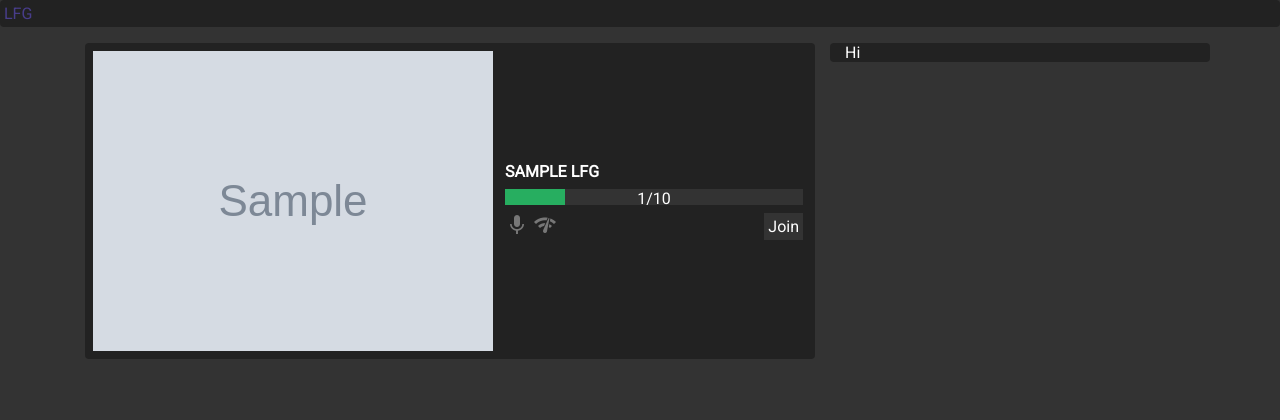
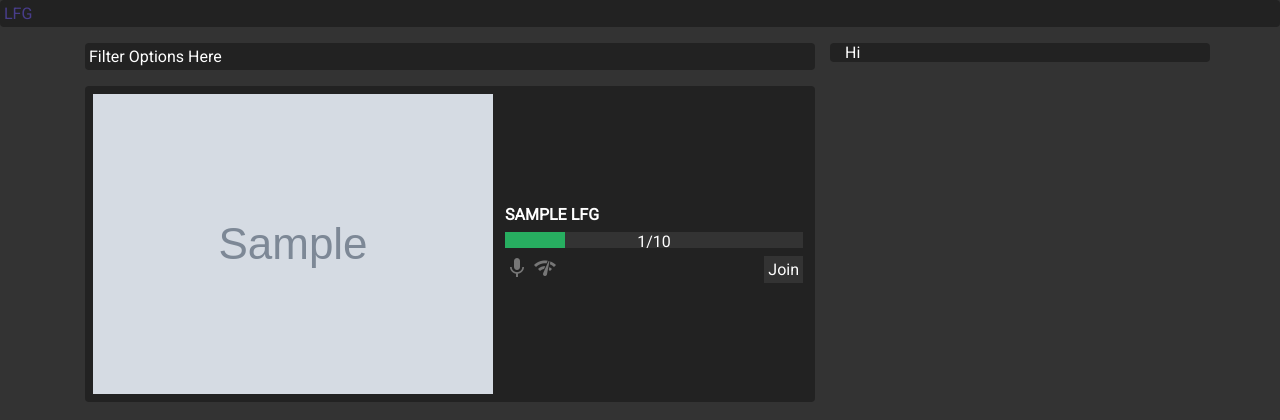
Before and after one commit to cranium/lfg, a Flask app: template templates/list.jinja2 in a window 1280 px wide. Shown: the top 420 px of the page. Run offline with Flask 2, Linux system fonts and the light colour scheme; the template is opened without the code that fills it: most values are stand-ins (such as "Sample title", 1, 10 or a date in 2020); grey boxes marked "Sample" are stand-in pictures.

Commit message:
create location for filters form

```diff
--- a/templates/list.jinja2
+++ b/templates/list.jinja2
@@ -1,5 +1,8 @@
 {% extends "page.jinja2" %}
 {% block content %}
+    <div class="lfg--block lfg--padding-1 lfg--margin-bottom-4">
+        Filter Options Here
+    </div>
     {% for lfg in lfgs %}
         <div class="lfg--block lfg--padding-1 lfg--margin-bottom-4">
             <div class="lfg--vertical-top lfg--flex-row">
```
